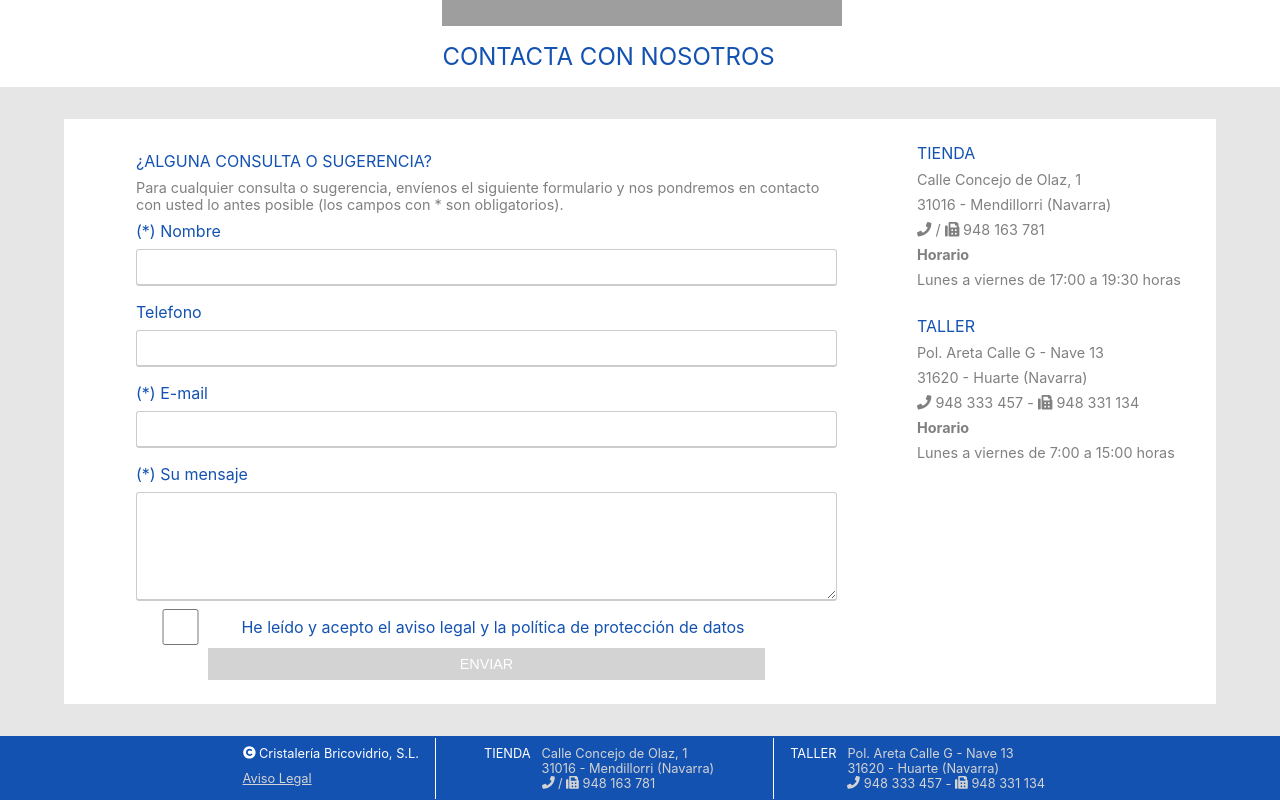
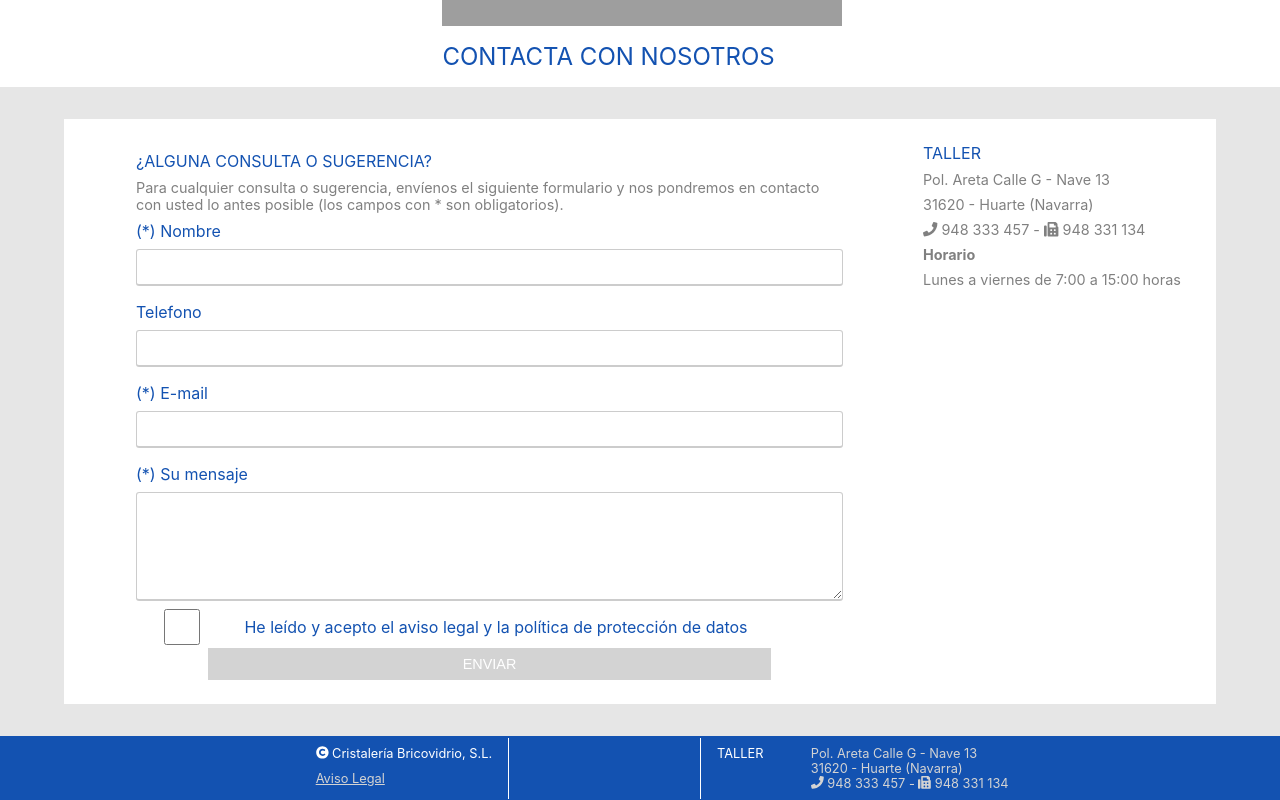
Before and after one commit to mloidi/bricovidrio, a React (Create React App) app: page /contacto in a window 1280 px wide. Shown: the part 721-1521 px from the top of the page. Built offline with nearby package versions, Linux system fonts and the light colour scheme; grey boxes are pictures that could not be loaded.

Commit message:
remove store address

```diff
--- a/src/Components/Footer.js
+++ b/src/Components/Footer.js
@@ -90,19 +90,7 @@ export default class Footer extends Component {
               </FooterDataLeftContentBottom>
             </FooterDataLeftContent>
           </FooterDataLeft>
-          <FooterDataCenter>
-            <AddressContent>
-              <AddressContentLeft>TIENDA</AddressContentLeft>
-              <AddressContentRight>
-                <div>Calle Concejo de Olaz, 1</div>
-                <div>31016 - Mendillorri (Navarra)</div>
-                <div>
-                  <FontAwesomeIcon icon={faPhone} /> /{' '}
-                  <FontAwesomeIcon icon={faFax} /> 948 163 781
-                </div>
-              </AddressContentRight>
-            </AddressContent>
-          </FooterDataCenter>
+          <FooterDataCenter />
           <FooterDataRight>
             <AddressContent>
               <AddressContentLeft>taller</AddressContentLeft>
--- a/src/Pages/Contact.js
+++ b/src/Pages/Contact.js
@@ -272,18 +272,6 @@ export default class Contact extends Component {
           </ContactForm>
           <AddressDiv>
             <div>
-              <AddressTitle>Tienda</AddressTitle>
-              <AddressText>Calle Concejo de Olaz, 1</AddressText>
-              <AddressText>31016 - Mendillorri (Navarra)</AddressText>
-              <AddressText>
-                <FontAwesomeIcon icon={faPhone} /> /{' '}
-                <FontAwesomeIcon icon={faFax} /> 948 163 781
-              </AddressText>
-              <AddressText>
-                <strong>Horario</strong>
-              </AddressText>
-              <AddressText>Lunes a viernes de 17:00 a 19:30 horas</AddressText>
-              <br />
               <AddressTitle>Taller</AddressTitle>
               <AddressText>Pol. Areta Calle G - Nave 13</AddressText>
               <AddressText>31620 - Huarte (Navarra) </AddressText>
```
Also changed, not shown: package.json (+11 -11 lines), 1 other file (tests, documents, lock files or other folders).
